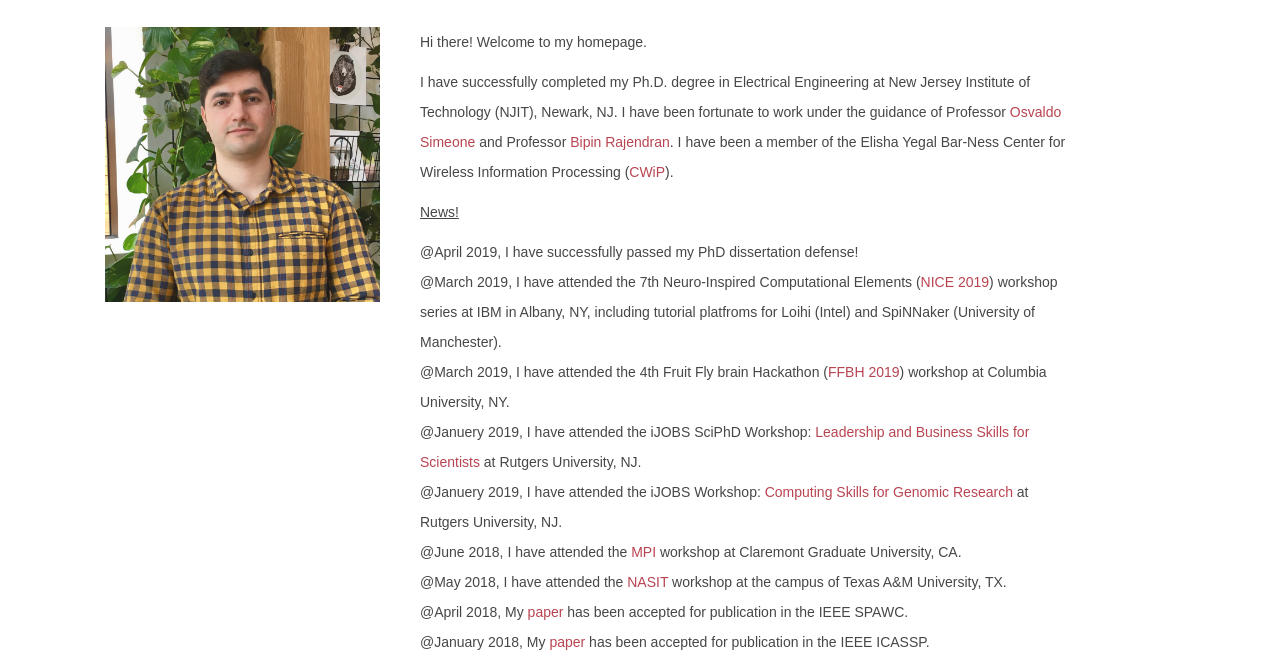
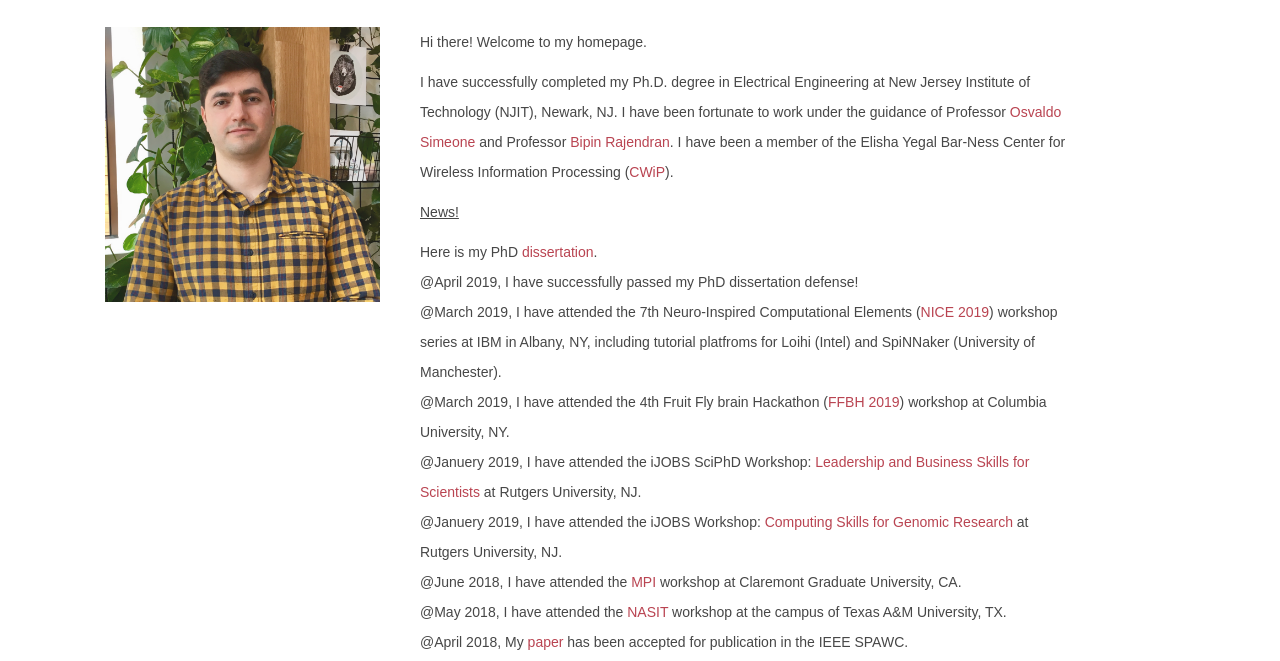
Before and after one commit to alireza365/alireza.github.io, a plain HTML site: page index.html in a window 1280 px wide. Shown: the part 136-797 px from the top of the page. Drawn offline with Linux system fonts and the light colour scheme; files that its build step writes are made by us from their sources.

Commit message:
Update index.html

```diff
--- a/index.html
+++ b/index.html
@@ -120,6 +120,8 @@
 						</p>
 
 						<p>
+		Here is my PhD <a href="https://digitalcommons.njit.edu/cgi/viewcontent.cgi?article=2452&context=dissertations" target="_blank" rel="noopener noreferrer">dissertation</a>.
+		<br>
                 @April 2019, I have successfully passed my PhD dissertation defense!
                <br>
                 @March 2019, I have attended the 7th Neuro-Inspired Computational Elements  (<a href="http://niceworkshop.org/nice-2019/" target="_blank" rel="noopener noreferrer">NICE 2019</a>) workshop series at IBM in Albany, NY, including tutorial platfroms for Loihi (Intel) and SpiNNaker (University of Manchester).
```
